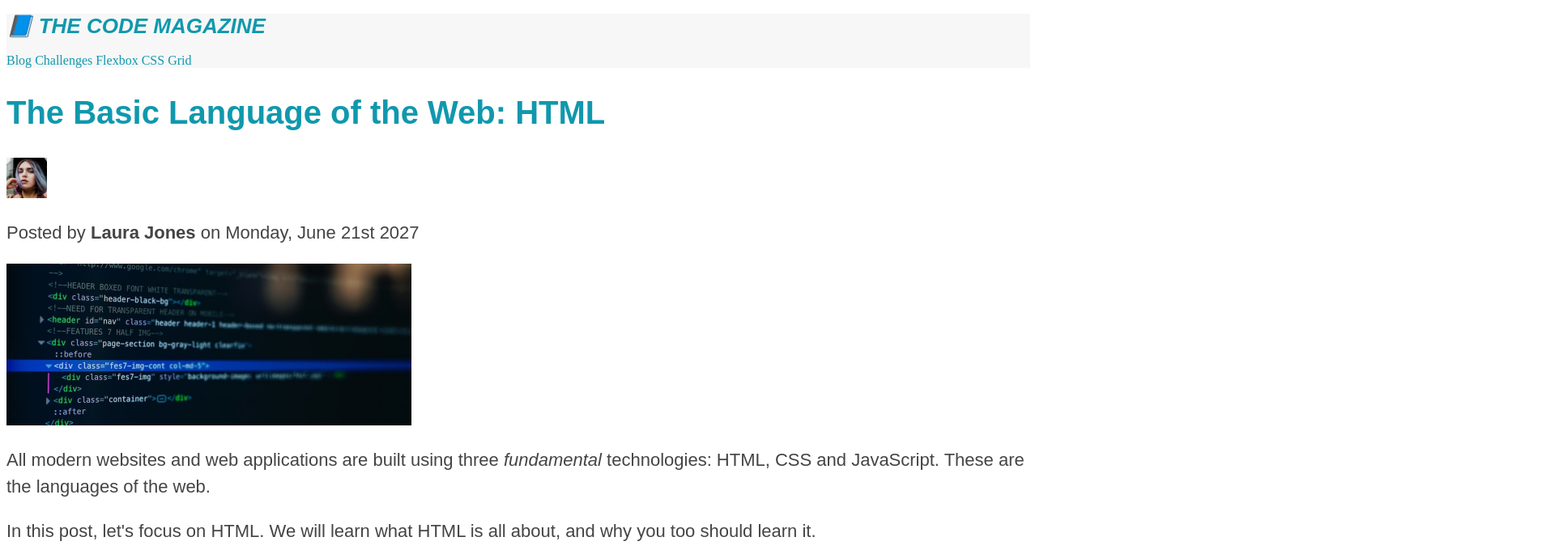
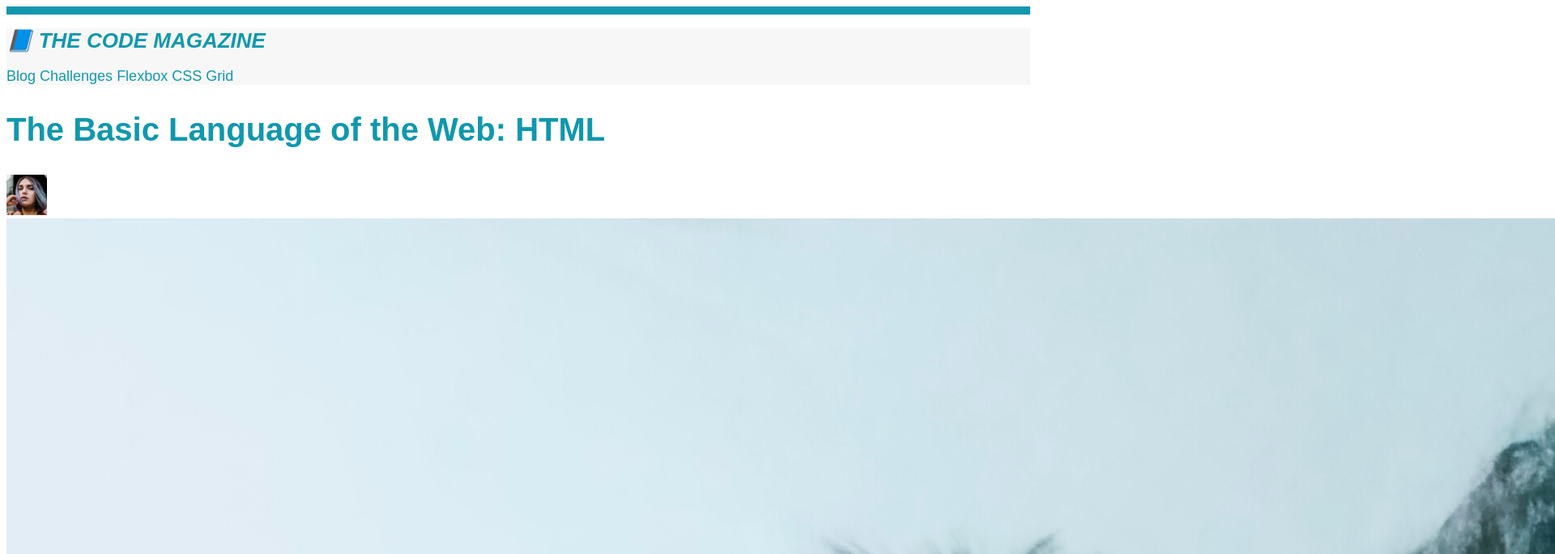
Before and after one commit to parthob312/first-project, a plain HTML site: page index.html in a window 1280 px wide. Shown: the top 685 px of the page at 81% size, 1920 px wide, since content can reach past the window. Drawn offline with Linux system fonts and the light colour scheme.

Commit message:
funny image add for friend

```diff
--- a/index.html
+++ b/index.html
@@ -25,6 +25,7 @@
           width="50px"
           height="50px"
         />
+        <img src="images/IMG20230707015548.jpg" alt="IMG20230707015548" />
         <p>Posted by <strong>Laura Jones</strong> on Monday, June 21st 2027</p>
         <img
           src="images/post-img.jpg"
--- a/style.css
+++ b/style.css
@@ -1,11 +1,7 @@
-h1,
-h2,
-h3,
-h4,
-p,
-li {
+body {
   font-family: sans-serif;
   color: #444;
+  border-top: 10px solid #1098ad;
 }
 h1,
 h2,
@@ -73,3 +69,6 @@ a:active {
   background-color: black;
   font-style: italic;
 }
+nav {
+  font-size: 18px;
+}
```
Also changed, not shown: images/IMG20230707015548.jpg (added).
